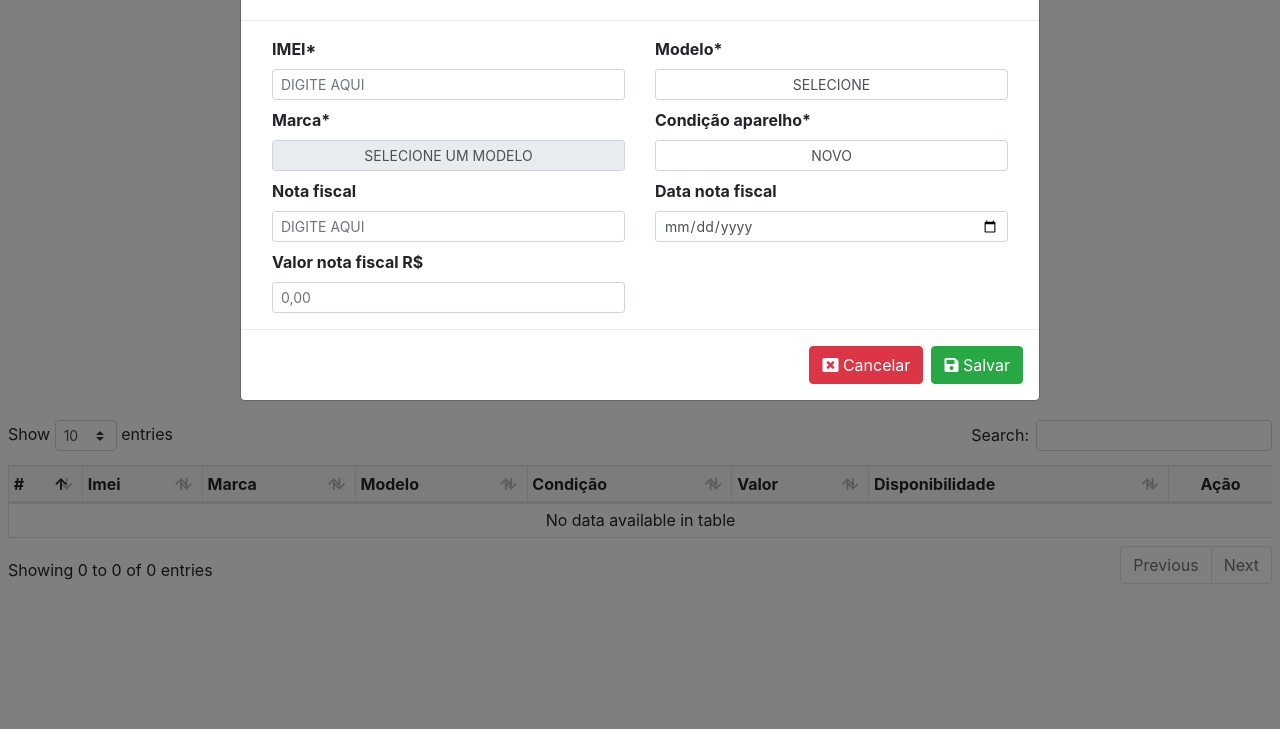
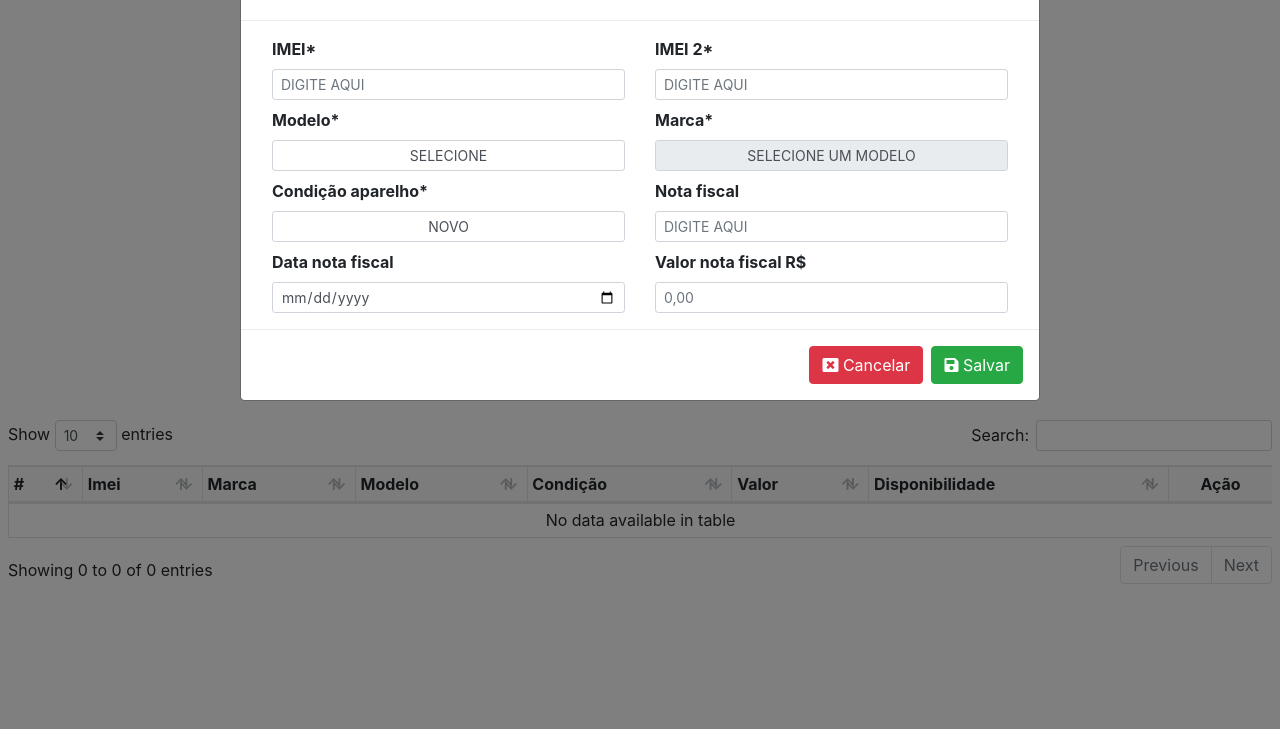
Before and after one commit to Goodnato/sistema_adm, a CodeIgniter app: page /sistemaadm/Aparelhos in a window 1280 px wide, after a click on "Novo aparelho". Shown: the part 71-800 px from the top of the page. Run offline with CodeIgniter, Linux system fonts and the light colour scheme; the visitor is signed in with stand-in values (Sample User, id 1); data comes from the database, SQL or seed files in the repository; data that the repository does not hold is empty.

Commit message:
inclusão imei2 opcional em salvar

```diff
--- a/application/controllers/Aparelhos.php
+++ b/application/controllers/Aparelhos.php
@@ -86,6 +86,7 @@ class Aparelhos extends CI_Controller
     public function salvarAparelho()
     {
         $this->form_validation->set_rules("imei", "<b>Imei</b>", "trim|required|greater_than[0]|is_unique[aparelhos.imei1]|exact_length[15]");
+        $this->form_validation->set_rules("imei2", "<b>Imei 2</b>", "trim|greater_than[0]|is_unique[aparelhos.imei2]|exact_length[15]");
         $this->form_validation->set_rules("idModelo", "<b>Modelo</b>", "trim|required|integer|combines[modelos.id]");
         $this->form_validation->set_rules("idStatusCondicaoAparelho", "<b>Condição aparelho</b>", "trim|required|integer|combines[status_condicoes_aparelhos.id]");
         $this->form_validation->set_rules("notaFiscal", "<b>Nota fiscal</b>", "trim|integer|max_length[50]");
@@ -105,6 +106,7 @@ class Aparelhos extends CI_Controller
             'id_modelo' => $this->input->post('idModelo'),
             'id_marca' => $this->Modelos_model->consultaMarcaPorModeloPorStatus($this->input->post('idModelo'))['id'],
             'imei1' => $this->input->post('imei'),
+            'imei2' => $this->input->post('imei2'),
             'id_status_condicao_aparelho' => $this->input->post('idStatusCondicaoAparelho'),
             'nota_fiscal' => $this->input->post('notaFiscal'),
             'data_nota' => $this->input->post('dataNotaFiscal'),
--- a/application/views/aparelhos/index.php
+++ b/application/views/aparelhos/index.php
@@ -126,6 +126,12 @@
                                         <input type="number" name="imei" class="form-control form-control-sm" id="cadastroImei" placeholder="DIGITE AQUI">
                                     </div>
                                     <div class="col">
+                                        <label for="cadastroImei2" class="form-label">IMEI 2*</label>
+                                        <input type="number" name="imei" class="form-control form-control-sm" id="cadastroImei2" placeholder="DIGITE AQUI">
+                                    </div>
+                                </div>
+                                <div class="row mt-2">
+                                <div class="col">
                                         <label for="cadastroModelo" class="form-label">Modelo*</label>
                                         <select class="form-control form-control-sm" id="cadastroModelo">
                                             <option value>SELECIONE</option>
@@ -134,13 +140,13 @@
                                             <?php } ?>
                                         </select>
                                     </div>
-                                </div>
-                                <div class="row mt-2">
                                     <div class="col">
                                         <label for="cadastroMarca" class="form-label">Marca*</label>
                                         <input type="text" class="form-control form-control-sm text-center" id="cadastroMarca" value="SELECIONE UM MODELO" disabled>
                                     </div>
-                                    <div class="col">
+                                </div>
+                                <div class="row mt-2">
+                                    <div class="col-6">
                                         <label for="cadastroStatusCondicaoAparelho" class="form-label">Condição aparelho*</label>
                                         <select class="form-control form-control-sm" id="cadastroStatusCondicaoAparelho">
                                             <?php foreach ($listaStatusCondicoes as $status) { ?>
@@ -148,18 +154,16 @@
                                             <?php } ?>
                                         </select>
                                     </div>
-                                </div>
-                                <div class="row mt-2">
                                     <div class="col-6">
                                         <label for="cadastroNotaFiscal" class="form-label">Nota fiscal</label>
                                         <input type="number" class="form-control form-control-sm" id="cadastroNotaFiscal" placeholder="DIGITE AQUI">
                                     </div>
+                                </div>
+                                <div class="row mt-2">
                                     <div class="col-6">
                                         <label for="cadastroDataNotaFiscal" class="form-label">Data nota fiscal</label>
                                         <input type="date" class="form-control form-control-sm" id="cadastroDataNotaFiscal">
                                     </div>
-                                </div>
-                                <div class="row mt-2">
                                     <div class="col-6">
                                         <label for="cadastroValorNotaFiscal" class="form-label">Valor nota fiscal R$</label>
                                         <input type="text" class="form-control form-control-sm" id="cadastroValorNotaFiscal" placeholder="0,00">
--- a/assets/js/aparelhos.js
+++ b/assets/js/aparelhos.js
@@ -209,6 +209,7 @@ $('#btnSalvarAparelho').click(function (event) {
         type: "Post",
         data: {
             imei: $('#cadastroImei').val(),
+            imei2: $('#cadastroImei2').val(),
             idModelo: $('#cadastroModelo').val(),
             idStatusCondicaoAparelho: $('#cadastroStatusCondicaoAparelho').val(),
             notaFiscal: $('#cadastroNotaFiscal').val(),
@@ -255,6 +256,7 @@ $('#btnSalvarAparelho').click(function (event) {
 
 function limpaFormularioCadastro() {
     $('#cadastroImei').val('')
+    $('#cadastroImei2').val('')
     $("#cadastroModelo").val($("#cadastroModelo option:first").val()).multiselect('refresh');
     $("#cadastroStatusCondicaoAparelho").val($("#cadastroStatusCondicaoAparelho option:first").val()).multiselect('refresh');
     $('#cadastroMarca').val('SELECIONE UM MODELO')
```
